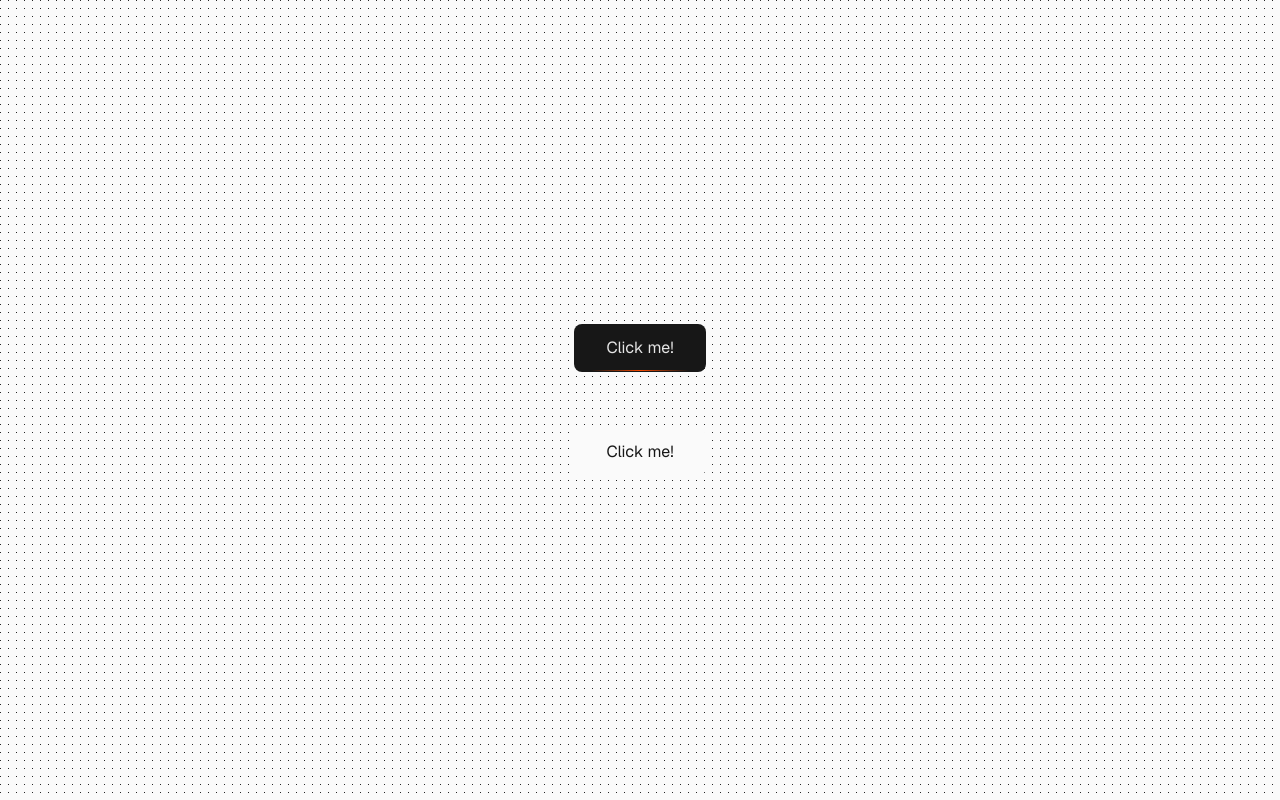
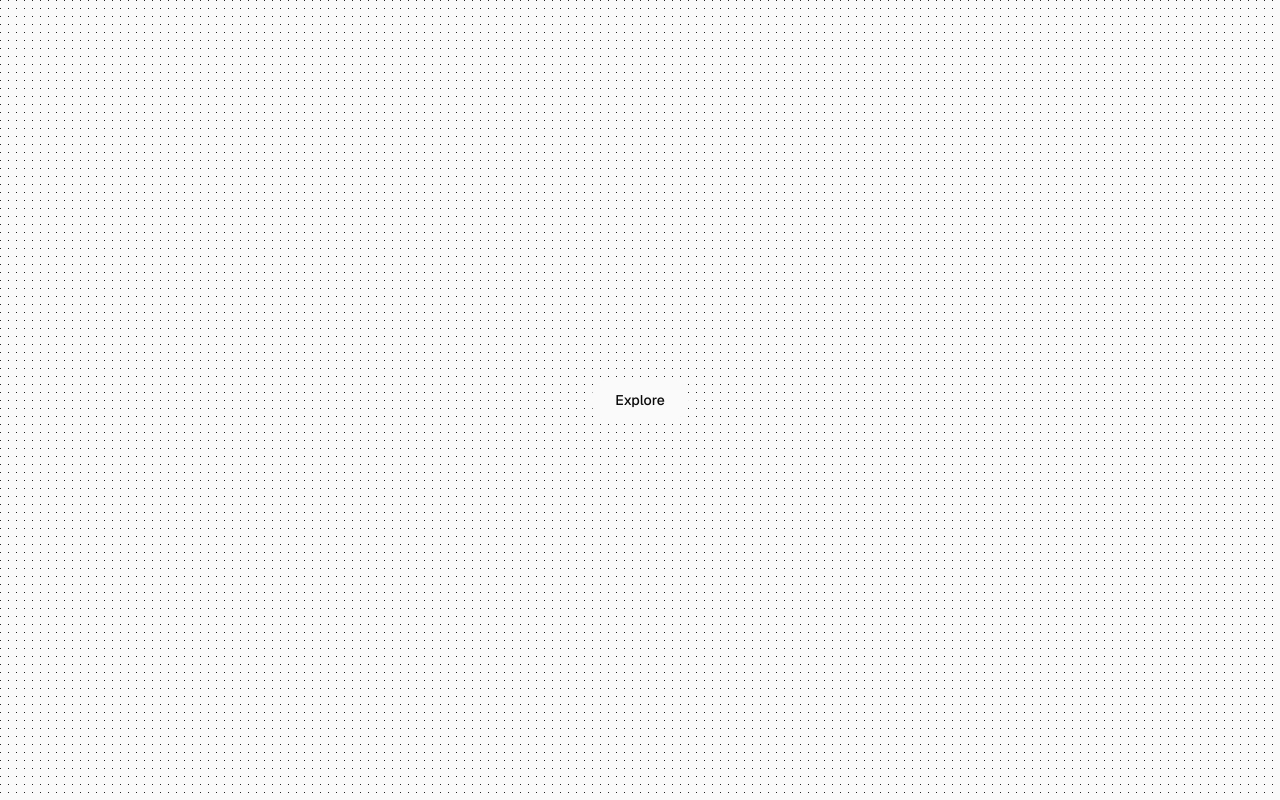
Before and after one commit to AkkalDhami/motion-basics, a Next.js app: page / in a window 1280 px wide. Built offline with nearby package versions, Linux system fonts and the light colour scheme.

Commit message:
feat: add MagneticButton component with pointer tracking and spring animation

```diff
--- a/src/app/page.tsx
+++ b/src/app/page.tsx
@@ -1,4 +1,5 @@
 import { Button, Button2 } from "@/components/button";
+import { MagneticButton } from "@/components/magnetic-button";
 
 export default function Home() {
   return (
@@ -10,8 +11,9 @@ export default function Home() {
         backgroundRepeat: "repeat"
       }}
       className="flex flex-col gap-14 perspective-[1000px] preserve-3d flex-1 items-center justify-center bg-zinc-50 font-sans dark:bg-black">
-      <Button />
-      <Button2 />
+      {/* <Button />
+      <Button2 /> */}
+      <MagneticButton />
     </div>
   );
 }
--- /dev/null
+++ b/src/components/magnetic-button.tsx
@@ -0,0 +1,60 @@
+"use client";
+
+import { motion, useMotionValue, useSpring } from "motion/react";
+
+export function MagneticButton() {
+  const x = useMotionValue(0);
+  const y = useMotionValue(0);
+  const scale = useMotionValue(1);
+
+  const strength = 0.2;
+
+  const springX = useSpring(x, {
+    stiffness: 500,
+    damping: 40,
+    mass: 0.8,
+  });
+
+  const springY = useSpring(y, {
+    stiffness: 500,
+    damping: 40,
+    mass: 0.8,
+  });
+
+  const handlePointerMove = (event: React.PointerEvent<HTMLButtonElement>) => {
+    const rect = event.currentTarget.getBoundingClientRect();
+
+    const centerX = rect.left + rect.width / 2;
+    const centerY = rect.top + rect.height / 2;
+
+    const offsetX = event.clientX - centerX;
+    const offsetY = event.clientY - centerY;
+
+    x.set(offsetX * strength);
+    y.set(offsetY * strength);
+
+    scale.set(1.03);
+  };
+
+  const handlePointerLeave = () => {
+    x.set(0);
+    y.set(0);
+    scale.set(1);
+  };
+
+  return (
+    <motion.button
+      style={{
+        x: springX,
+        y: springY,
+        scale: scale,
+        transition: "ease-in",
+      }}
+      onPointerMove={handlePointerMove}
+      onPointerLeave={handlePointerLeave}
+      className="rounded-full bg-neutral-50 px-6 py-3 text-sm font-medium text-neutral-950"
+    >
+      Explore
+    </motion.button>
+  );
+}
```
